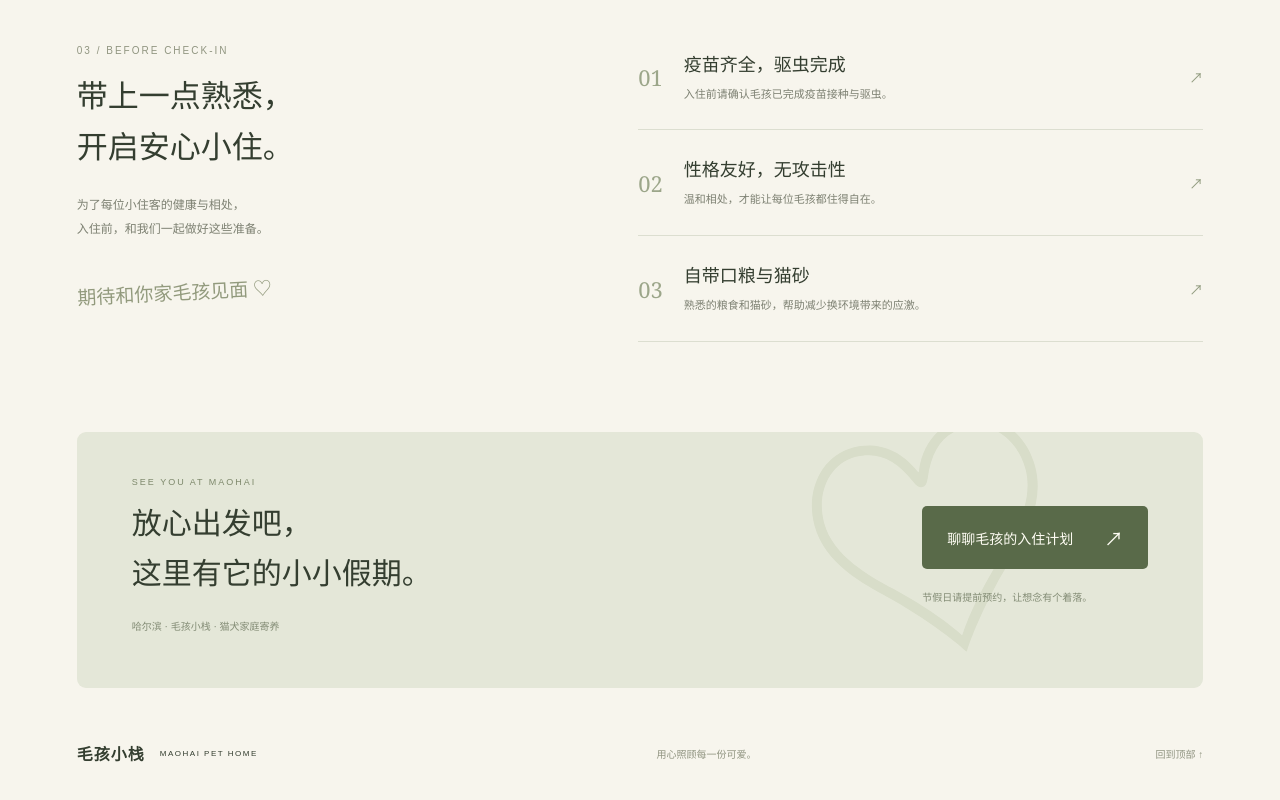
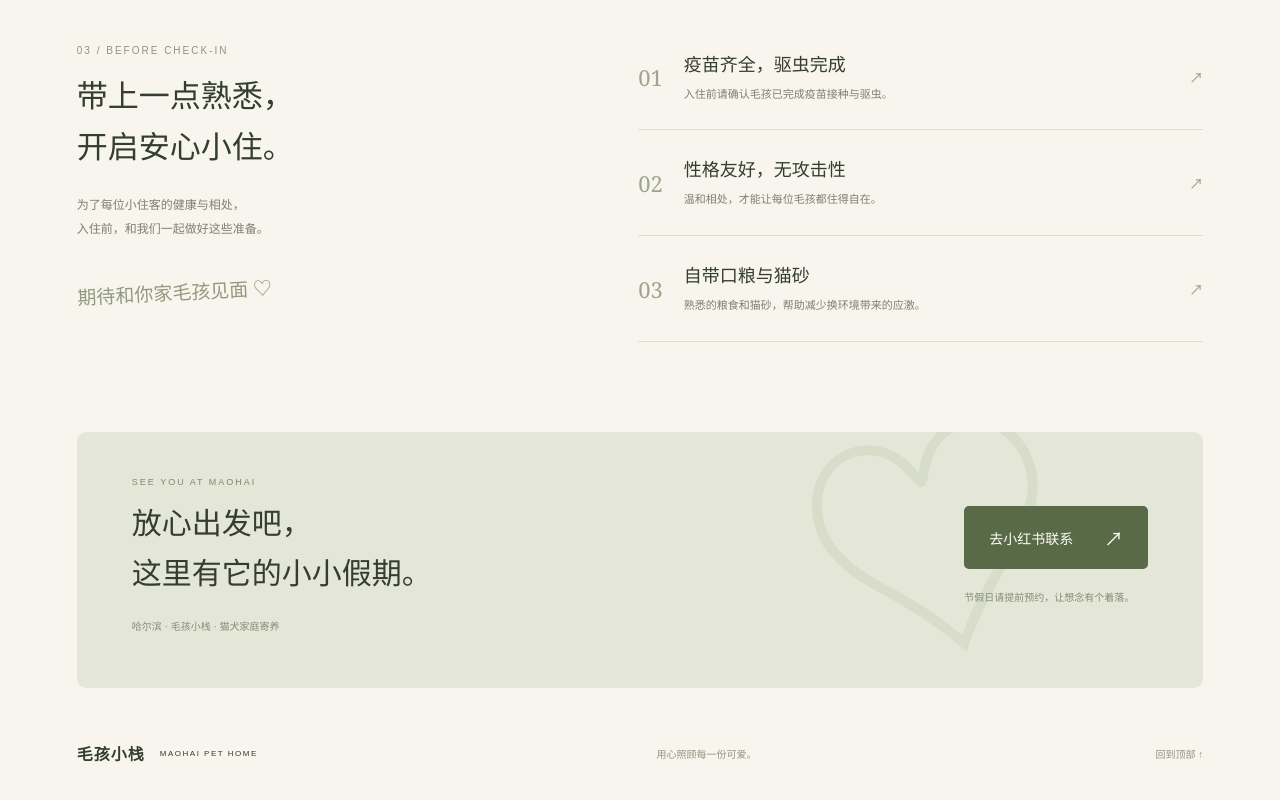
Before and after one commit to dionysus23334/maohai-pet-home, a website built with Vite: page index.html in a window 1280 px wide. Shown: the part 1917-2717 px from the top of the page. Built offline with nearby package versions, Linux system fonts and the light colour scheme.

Commit message:
Add Xiaohongshu contact links to booking dialog and footer

```diff
--- a/index.html
+++ b/index.html
@@ -13,8 +13,8 @@
 <section id="about" class="section wrap"><div class="section-heading"><div><p class="eyebrow">01 / LIFE AT MAOHAI</p><h2>小栈不大，爱刚刚好。</h2></div><p>这里是毛孩子临时的小家，<br>也是你出门在外的一份放心。</p></div><div class="care-grid"><article><span class="card-number">01</span><div class="line-icon">⌂</div><h3>换个小家，继续自在</h3><p>居家散养，拒绝笼子关养。<br>有自由跑跳的空间，也有安心休息的角落。</p><span class="tag">自由自在 · 像在家一样</span></article><article><span class="card-number">02</span><div class="line-icon">☼</div><h3>平凡日常，也有人陪</h3><p>吃饭、玩耍、发呆，毛孩的小日子，<br>有人放在心上。暂时分开，也不必孤单。</p><span class="tag">日常陪伴 · 用心照顾</span></article><article><span class="card-number">03</span><div class="line-icon">▧</div><h3>想它的时候，看看它</h3><p>每天用照片或视频，分享毛孩的状态。<br>把小小的日常，变成你看得见的安心。</p><span class="tag">每日反馈 · 安心常在</span></article></div></section>
 <section id="pricing" class="pricing-section"><div class="wrap"><div class="section-heading"><div><p class="eyebrow">02 / A LITTLE STAY</p><h2>住得舒心，价格也贴心。</h2></div><p>短暂出门，或是远行一阵子，<br>给毛孩安排一段刚刚好的小住。</p></div><div class="price-grid"><article><span>半天小住</span><h3><sup>¥</sup>10<small>/ 只 · 半天</small></h3><p>临时有事，安心托付</p></article><article><span>短期寄养</span><h3><sup>¥</sup>15<small>/ 只 · 天</small></h3><p>日常出行，有人陪伴</p></article><article class="featured"><div class="recommend">长住之选</div><span>月度寄养</span><h3><sup>¥</sup>300<small>/ 只 · 月</small></h3><p>多住些日子，多一份熟悉</p></article><article><span>法定节假日短住</span><h3><sup>¥</sup>20<small>/ 只 · 天</small></h3><p>你去过节，毛孩也有伴</p></article></div><p class="price-note">ⓘ 节假日位置紧张，请提前预约。具体入住时间与可用位置，请预约时确认。</p></div></section>
 <section id="prepare" class="section wrap prepare"><div><p class="eyebrow">03 / BEFORE CHECK-IN</p><h2>带上一点熟悉，<br>开启安心小住。</h2><p class="muted">为了每位小住客的健康与相处，<br>入住前，和我们一起做好这些准备。</p><span class="little-sign">期待和你家毛孩见面 ♡</span></div><div class="checklist"><article><span>01</span><div><h3>疫苗齐全，驱虫完成</h3><p>入住前请确认毛孩已完成疫苗接种与驱虫。</p></div><b>↗</b></article><article><span>02</span><div><h3>性格友好，无攻击性</h3><p>温和相处，才能让每位毛孩都住得自在。</p></div><b>↗</b></article><article><span>03</span><div><h3>自带口粮与猫砂</h3><p>熟悉的粮食和猫砂，帮助减少换环境带来的应激。</p></div><b>↗</b></article></div></section>
-<section class="closing wrap"><div><p class="eyebrow">SEE YOU AT MAOHAI</p><h2>放心出发吧，<br>这里有它的小小假期。</h2><p>哈尔滨 · 毛孩小栈 · 猫犬家庭寄养</p></div><div><button class="book">聊聊毛孩的入住计划 <span>↗</span></button><p class="closing-note">节假日请提前预约，让想念有个着落。</p></div><span class="closing-heart" aria-hidden="true">♡</span></section>
+<section class="closing wrap"><div><p class="eyebrow">SEE YOU AT MAOHAI</p><h2>放心出发吧，<br>这里有它的小小假期。</h2><p>哈尔滨 · 毛孩小栈 · 猫犬家庭寄养</p></div><div><a class="book" href="https://xhslink.cn/o/8LaLTddr73K" target="_blank" rel="noopener noreferrer">去小红书联系 <span>↗</span></a><p class="closing-note">节假日请提前预约，让想念有个着落。</p></div><span class="closing-heart" aria-hidden="true">♡</span></section>
 </main><footer class="wrap"><a class="brand" href="#home">毛孩小栈 <span class="footer-en">MAOHAI PET HOME</span></a><p>用心照顾每一份可爱。</p><a href="#home">回到顶部 ↑</a></footer>
-<dialog id="booking"><button class="close" aria-label="关闭预约说明">×</button><p class="eyebrow">YOUR LITTLE STAY</p><h2>给毛孩留个位置。</h2><p>预约时，请准备好毛孩的种类、数量、计划入住及离店日期，并告知疫苗、驱虫情况与日常习惯。</p><div class="contact-pending">预约联系方式待补充<br><small>目前网站暂未开放在线预约，请通过你原有的店主联系渠道咨询余位。</small></div><button class="book dismiss">知道了 <span>✓</span></button></dialog>
-<script>const dialog=document.querySelector('#booking');document.querySelectorAll('.book:not(.dismiss)').forEach(button=>button.addEventListener('click',()=>dialog.showModal()));document.querySelectorAll('.close,.dismiss').forEach(button=>button.addEventListener('click',()=>dialog.close()));dialog.addEventListener('click',event=>{if(event.target===dialog){const r=dialog.getBoundingClientRect();if(event.clientX<r.left||event.clientX>r.right||event.clientY<r.top||event.clientY>r.bottom)dialog.close();}});</script>
+<dialog id="booking"><button class="close" aria-label="关闭预约说明">×</button><p class="eyebrow">YOUR LITTLE STAY</p><h2>给毛孩留个位置。</h2><p>预约时，请准备好毛孩的种类、数量、计划入住及离店日期，并告知疫苗、驱虫情况与日常习惯。</p><div class="contact-pending">在小红书，聊聊毛孩的小住计划<br><small>点击下方按钮前往小红书，联系店主咨询余位与入住安排。</small></div><a class="book dismiss" href="https://xhslink.cn/o/8LaLTddr73K" target="_blank" rel="noopener noreferrer">去小红书联系 <span>↗</span></a></dialog>
+<script>const dialog=document.querySelector('#booking');document.querySelectorAll('button.book:not(.dismiss)').forEach(button=>button.addEventListener('click',()=>dialog.showModal()));document.querySelectorAll('.close,.dismiss').forEach(button=>button.addEventListener('click',()=>dialog.close()));dialog.addEventListener('click',event=>{if(event.target===dialog){const r=dialog.getBoundingClientRect();if(event.clientX<r.left||event.clientX>r.right||event.clientY<r.top||event.clientY>r.bottom)dialog.close();}});</script>
 </body></html>
```
Also changed, not shown: README.md.
